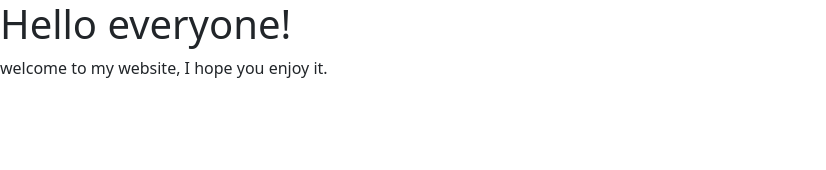
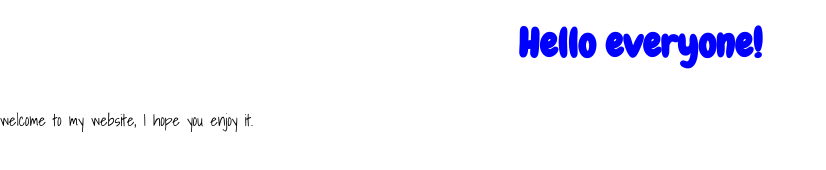
Before and after one commit to maryamsbhz/portfolio, a plain HTML site: page index.html in a window 1280 px wide. Shown: the whole page, without its empty margins (0-826 px from the left). Drawn offline with nearby package versions, Linux system fonts and the light colour scheme; a web font is replaced by a local one.

Commit message:
Added style.css & font

```diff
--- a/index.html
+++ b/index.html
@@ -2,10 +2,17 @@
 <html lang="en">
 <head>
   <meta charset="UTF-8">
-    <link href="https://cdn.jsdelivr.net/npm/bootstrap@5.3.0-alpha1/dist/css/bootstrap.min.css" rel="stylesheet"
-      integrity="sha384-GLhlTQ8iRABdZLl6O3oVMWSktQOp6b7In1Zl3/Jr59b6EGGoI1aFkw7cmDA6j6gD" crossorigin="anonymous">
-    <script src="https://cdn.jsdelivr.net/npm/bootstrap@5.3.0-alpha1/dist/js/bootstrap.bundle.min.js"
-      integrity="sha384-w76AqPfDkMBDXo30jS1Sgez6pr3x5MlQ1ZAGC+nuZB+EYdgRZgiwxhTBTkF7CXvN" crossorigin="anonymous" ></script>
+  <link href="https://cdn.jsdelivr.net/npm/bootstrap@5.3.0-alpha1/dist/css/bootstrap.min.css" rel="stylesheet"
+    integrity="sha384-GLhlTQ8iRABdZLl6O3oVMWSktQOp6b7In1Zl3/Jr59b6EGGoI1aFkw7cmDA6j6gD" crossorigin="anonymous">
+  <script src="https://cdn.jsdelivr.net/npm/bootstrap@5.3.0-alpha1/dist/js/bootstrap.bundle.min.js"
+    integrity="sha384-w76AqPfDkMBDXo30jS1Sgez6pr3x5MlQ1ZAGC+nuZB+EYdgRZgiwxhTBTkF7CXvN" crossorigin="anonymous" ></script>
+  <link rel="stylesheet" href="style/style.css">
+  <link rel="preconnect" href="https://fonts.googleapis.com">
+  <link rel="preconnect" href="https://fonts.gstatic.com" crossorigin>
+  <link href="https://fonts.googleapis.com/css2?family=Gloria+Hallelujah&family=Luckiest+Guy&family=Pacifico&family=Rubik+80s+Fade&family=Rubik+Gemstones&family=Shadows+Into+Light&display=swap" rel="stylesheet">
+  <link rel="preconnect" href="https://fonts.googleapis.com">
+  <link rel="preconnect" href="https://fonts.gstatic.com" crossorigin>
+  <link href="https://fonts.googleapis.com/css2?family=Chewy&display=swap" rel="stylesheet">
   <meta http-equiv="X-UA-Compatible" content="IE=edge">
   <meta name="viewport" content="width=device-width, initial-scale=1.0">
   <title>Home page</title>
--- /dev/null
+++ b/style/style.css
@@ -0,0 +1,13 @@
+h1{
+  text-align: center;
+  color:blue;
+  font-family: 'Chewy', cursive;
+  font-weight: bold;
+  margin: 20px;
+}
+p{
+
+  font-family: 'Shadows Into Light', cursive;
+  color: black;
+  margin-top: 40px;
+}
```
